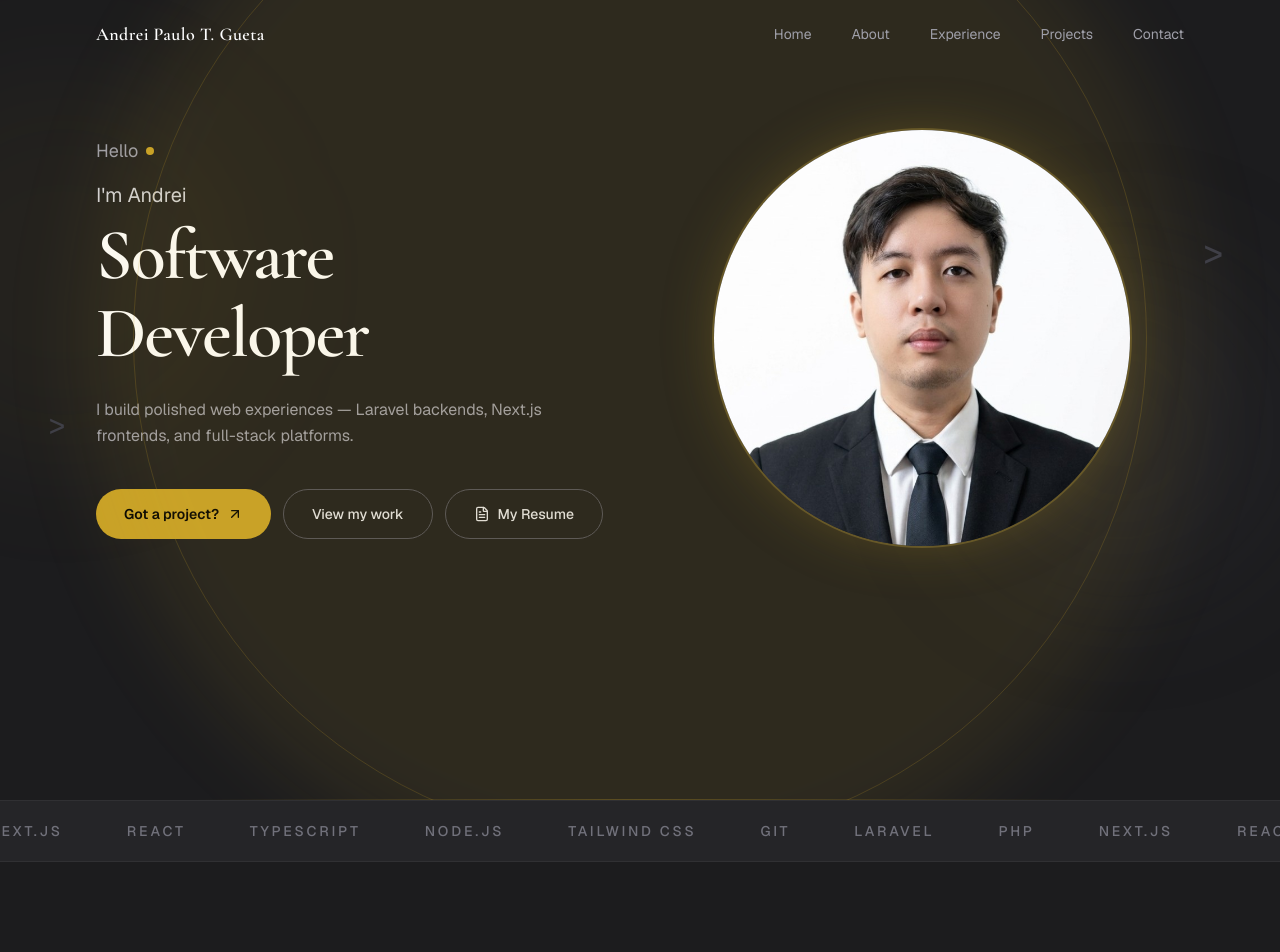
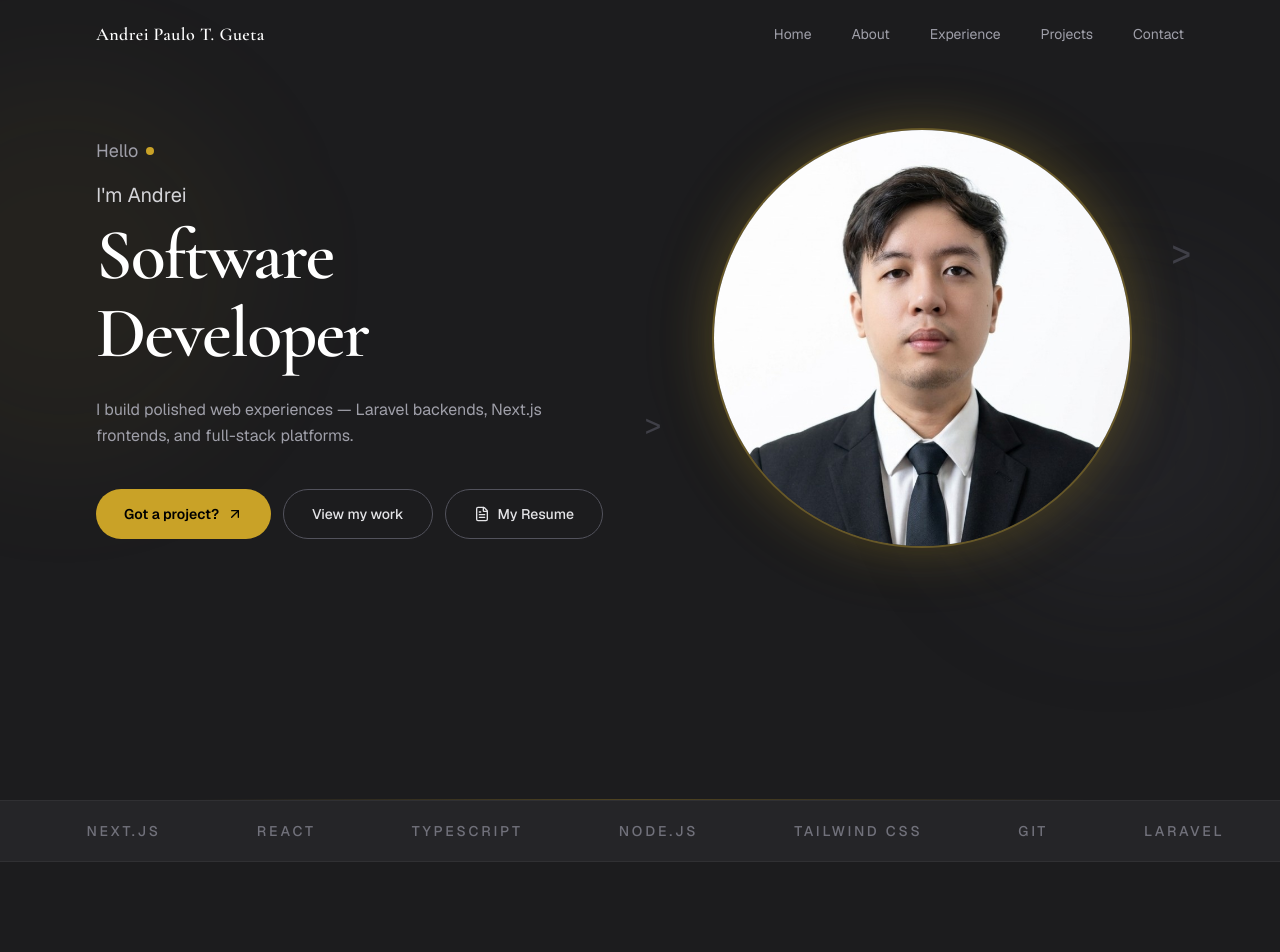
Before and after one commit to atgueta1/portfolio-2026, a Next.js app: page / in a window 1280 px wide. Shown: the top 952 px of the page. Built offline with nearby package versions, Linux system fonts and the light colour scheme.

Commit message:
Fix buttons not working

```diff
--- a/src/app/globals.css
+++ b/src/app/globals.css
@@ -19,15 +19,16 @@
   --font-sans: var(--font-geist-sans);
   --font-mono: var(--font-geist-mono);
   --font-display: var(--font-cormorant);
-  --animate-marquee: marquee 30s linear infinite;
+  --animate-marquee: marquee 40s linear infinite;
 }
 
 @keyframes marquee {
-  0% {
-    transform: translate3d(0, 0, 0);
+  from {
+    transform: translateX(0);
   }
-  100% {
-    transform: translate3d(-50%, 0, 0);
+  to {
+    /* 4 identical copies in one row — move one quarter for seamless loop */
+    transform: translateX(-25%);
   }
 }
 
--- a/src/components/Hero.tsx
+++ b/src/components/Hero.tsx
@@ -23,9 +23,9 @@ export function Hero() {
           <div className="absolute bottom-0 left-1/2 h-px w-full max-w-4xl -translate-x-1/2 bg-gradient-to-r from-transparent via-gold/30 to-transparent" />
         </div>
 
-        <div className="relative mx-auto grid max-w-6xl items-center gap-10 px-4 sm:gap-14 sm:px-6 lg:grid-cols-2 lg:gap-10 lg:px-8">
+        <div className="relative z-10 mx-auto grid max-w-6xl items-center gap-10 px-4 sm:gap-14 sm:px-6 lg:grid-cols-2 lg:gap-10 lg:px-8">
           <motion.div
-            className="order-2 text-center lg:order-1 lg:text-left"
+            className="relative z-20 order-2 text-center lg:order-1 lg:text-left"
             initial={{ opacity: 0, y: 32 }}
             animate={{ opacity: 1, y: 0 }}
             transition={{ duration: 0.7, ease: [0.22, 1, 0.36, 1] }}
@@ -44,24 +44,24 @@ export function Hero() {
               {site.tagline}
             </p>
 
-            <div className="mt-8 flex flex-col gap-3 sm:mt-10 sm:flex-row sm:flex-wrap sm:justify-center lg:justify-start">
+            <div className="relative z-20 mt-8 flex flex-col gap-3 sm:mt-10 sm:flex-row sm:flex-wrap sm:justify-center lg:justify-start">
               <Link
                 href="#contact"
-                className="inline-flex w-full items-center justify-center gap-2 rounded-full bg-gold px-6 py-3.5 text-sm font-semibold text-black transition hover:bg-gold-light sm:w-auto sm:px-7"
+                className="relative z-20 inline-flex w-full items-center justify-center gap-2 rounded-full bg-gold px-6 py-3.5 text-sm font-semibold text-black transition hover:bg-gold-light sm:w-auto sm:px-7"
               >
                 Got a project?
                 <ArrowUpRight size={16} />
               </Link>
               <Link
                 href="#projects"
-                className="inline-flex w-full items-center justify-center gap-2 rounded-full border border-zinc-600 px-6 py-3.5 text-sm font-medium text-zinc-200 transition hover:border-gold hover:text-gold sm:w-auto sm:px-7"
+                className="relative z-20 inline-flex w-full items-center justify-center gap-2 rounded-full border border-zinc-600 px-6 py-3.5 text-sm font-medium text-zinc-200 transition hover:border-gold hover:text-gold sm:w-auto sm:px-7"
               >
                 View my work
               </Link>
               <button
                 type="button"
                 onClick={() => setResumeOpen(true)}
-                className="inline-flex w-full items-center justify-center gap-2 rounded-full border border-zinc-600 px-6 py-3.5 text-sm font-medium text-zinc-200 transition hover:border-gold hover:text-gold sm:w-auto sm:px-7"
+                className="relative z-20 inline-flex w-full cursor-pointer items-center justify-center gap-2 rounded-full border border-zinc-600 px-6 py-3.5 text-sm font-medium text-zinc-200 transition hover:border-gold hover:text-gold sm:w-auto sm:px-7"
               >
                 <FileText size={16} />
                 My Resume
@@ -70,15 +70,16 @@ export function Hero() {
           </motion.div>
 
           <motion.div
-            className="order-1 mx-auto w-full max-w-[260px] sm:max-w-xs lg:order-2 lg:max-w-none lg:justify-self-end"
+            className="relative order-1 mx-auto w-full max-w-[260px] sm:max-w-xs lg:order-2 lg:max-w-none lg:justify-self-end"
             initial={{ opacity: 0, scale: 0.92 }}
             animate={{ opacity: 1, scale: 1 }}
             transition={{ duration: 0.8, delay: 0.15, ease: [0.22, 1, 0.36, 1] }}
           >
+            <div className="pointer-events-none relative mx-auto w-full max-w-[320px] sm:max-w-[380px] lg:max-w-[420px]">
               <div className="absolute inset-0 m-auto aspect-square w-[88%] rounded-full border border-gold/20" />
               <div className="absolute inset-0 m-auto aspect-square w-[96%] rounded-full bg-gold/10 blur-2xl" />
 
-            <div className="relative mx-auto aspect-square w-full max-w-[320px] overflow-hidden rounded-full border-2 border-gold/40 bg-zinc-800 shadow-[0_0_60px_-12px_rgba(201,162,39,0.35)] sm:max-w-[380px] lg:max-w-[420px]">
+              <div className="relative mx-auto aspect-square w-full overflow-hidden rounded-full border-2 border-gold/40 bg-zinc-800 shadow-[0_0_60px_-12px_rgba(201,162,39,0.35)]">
                 <Image
                   src="/profile.png"
                   alt={site.name}
@@ -88,11 +89,12 @@ export function Hero() {
                   sizes="(max-width: 640px) 260px, (max-width: 1024px) 380px, 420px"
                 />
               </div>
+            </div>
 
-            <span className="absolute -right-2 top-1/4 hidden font-mono text-4xl text-zinc-700 lg:block">
+            <span className="pointer-events-none absolute -right-2 top-1/4 hidden font-mono text-4xl text-zinc-700 lg:block">
               &gt;
             </span>
-            <span className="absolute -left-4 bottom-1/4 hidden font-mono text-3xl text-zinc-700 lg:block">
+            <span className="pointer-events-none absolute -left-4 bottom-1/4 hidden font-mono text-3xl text-zinc-700 lg:block">
               &gt;
             </span>
           </motion.div>
--- a/src/components/TechStack.tsx
+++ b/src/components/TechStack.tsx
@@ -1,31 +1,28 @@
 import { site } from "@/data/site";
 
-function TechTrack({ id, hidden }: { id: string; hidden?: boolean }) {
-  return (
-    <ul
-      className="flex shrink-0 list-none items-center gap-10 pr-10 sm:gap-16 sm:pr-16"
-      aria-hidden={hidden || undefined}
-    >
-      {site.techStack.map((tech) => (
-        <li
-          key={`${id}-${tech}`}
-          className="text-xs font-medium uppercase tracking-[0.15em] text-zinc-500 sm:text-sm sm:tracking-[0.2em]"
-        >
-          {tech}
-        </li>
-      ))}
-    </ul>
-  );
-}
+const COPIES = 4;
+const MARQUEE_ITEMS = Array.from({ length: COPIES }, () => site.techStack).flat();
 
 export function TechStack() {
   return (
     <section className="border-y border-white/5 bg-surface py-5">
       <div className="overflow-hidden">
-        <div className="flex w-max animate-marquee">
-          <TechTrack id="a" />
-          <TechTrack id="b" hidden />
-        </div>
+        <ul
+          className="flex w-max list-none"
+          style={{
+            animation: "marquee 35s linear infinite",
+          }}
+        >
+          {MARQUEE_ITEMS.map((tech, index) => (
+            <li
+              key={`${tech}-${index}`}
+              className="shrink-0 whitespace-nowrap px-8 text-xs font-medium uppercase tracking-[0.15em] text-zinc-500 sm:px-12 sm:text-sm sm:tracking-[0.2em]"
+              aria-hidden={index >= site.techStack.length ? true : undefined}
+            >
+              {tech}
+            </li>
+          ))}
+        </ul>
       </div>
     </section>
   );
--- a/src/data/projects.ts
+++ b/src/data/projects.ts
@@ -80,7 +80,7 @@ export const projects: Project[] = [
     title: "CYPHER Learning Marketplace",
     description:
       "Contributed to the CYPHER Learning marketplace experience — a filterable app directory showcasing integrations and learning tools with a structured grid layout and category-based discovery.",
-    tags: ["React", "UI Engineering", "Marketplace", "EdTech"],
+    tags: ["HubSpot", "UI Engineering", "Marketplace"],
     images: [
       {
         src: images.cypher,
```
Lines whose indentation alone changed are shown as unchanged.
